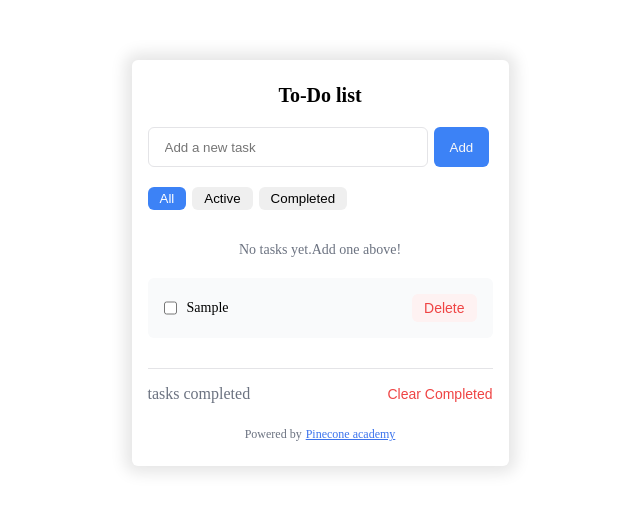
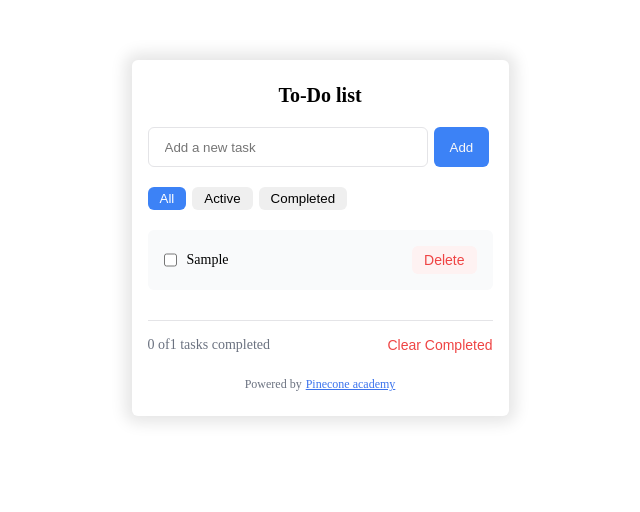
Before and after one commit to Enkhlen11/todo-app, a Next.js app: page / in a window 1280 px wide. Both pictures are taken after typing "Sample" into the empty fields and a click on the button "Add". Shown: the top 512 px of the page, without its empty margins (320-960 px from the left). Built offline with nearby package versions, Linux system fonts and the light colour scheme.

Commit message:
footer section

```diff
--- a/src/app/page.js
+++ b/src/app/page.js
@@ -35,6 +35,7 @@ export default function Home() {
             Add
           </button>
         </div>
+
         <div className={`${styles.flex} ${styles.allBtn}`}>
           <button
             className={activeFilter === "all" ? styles.activeButton : ""}
@@ -61,11 +62,15 @@ export default function Home() {
             Completed
           </button>
         </div>
+
         <div>
-          <p className={styles.info}>No tasks yet.Add one above!</p>
           <Tasks todos={todos} setTodos={setTodos} />
         </div>
-        <FooterTask />
+        {todos.length > 0 ? (
+          <FooterTask getTodos={todos} />
+        ) : (
+          <p className={styles.info}>No tasks yet.Add one above!</p>
+        )}
         <div className={styles.flexFooter}>
           <p>Powered by </p>
           <a className={styles.blueword} href="">
--- a/src/components/footerTaskCompleted.jsx
+++ b/src/components/footerTaskCompleted.jsx
@@ -1,9 +1,12 @@
 import footerTask from "../style/footerTask.module.css";
 
-export default function FooterTask() {
+export default function FooterTask({ getTodos }) {
   return (
     <div className={footerTask.lineFlex}>
-      <p>tasks completed</p>
+      <p>
+        {getTodos.filter((todo) => todo.isCompleted).length} of
+        {getTodos.length} tasks completed
+      </p>
       <button className={footerTask.btn}>Clear Completed</button>
     </div>
   );
--- a/src/style/footerTask.module.css
+++ b/src/style/footerTask.module.css
@@ -5,6 +5,7 @@
   display: flex;
   justify-content: space-between;
   padding: 16px 0px 4px 0px;
+  font-size: 14px;
 }
 .btn {
   border: none;
```
